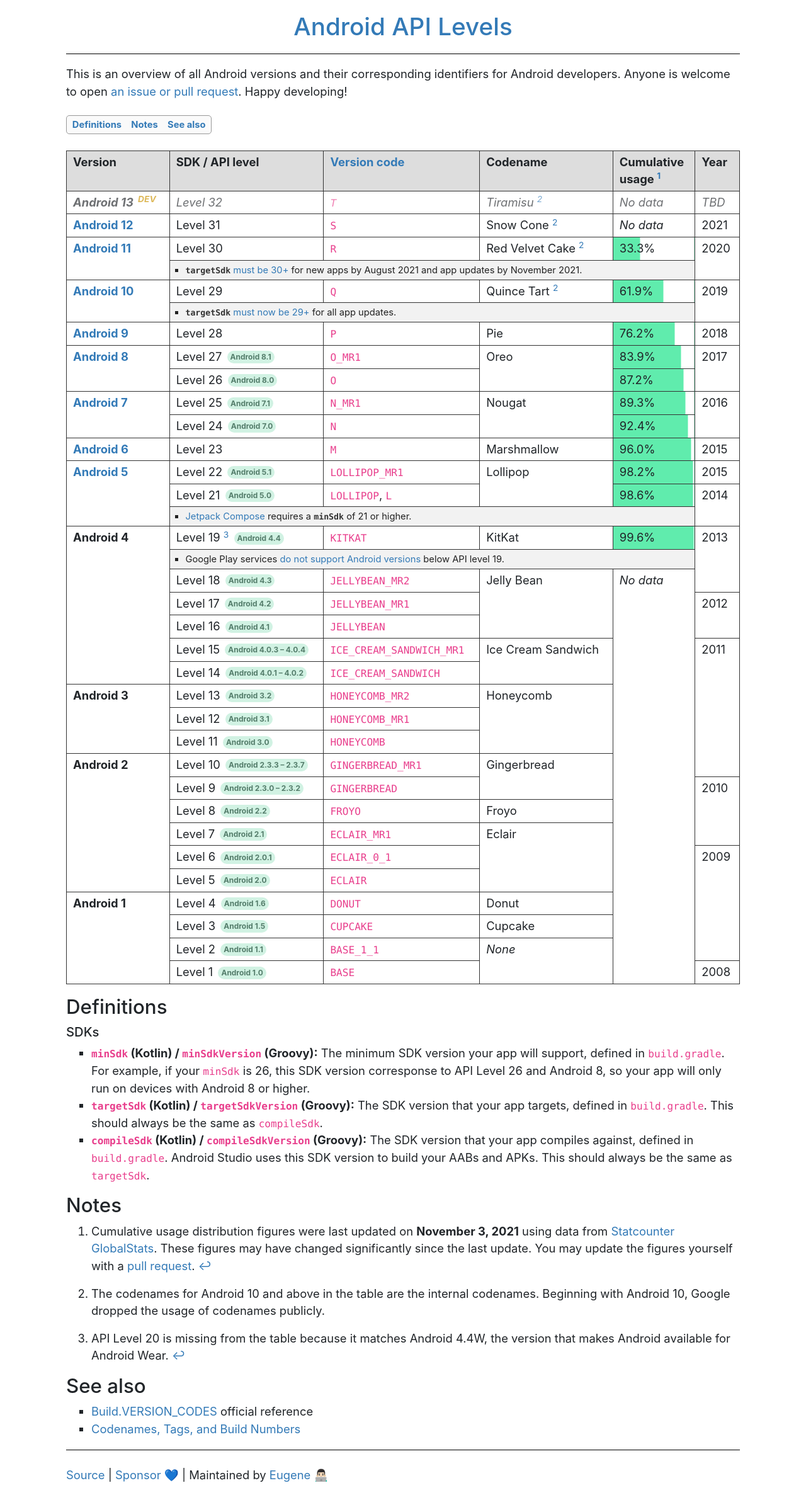
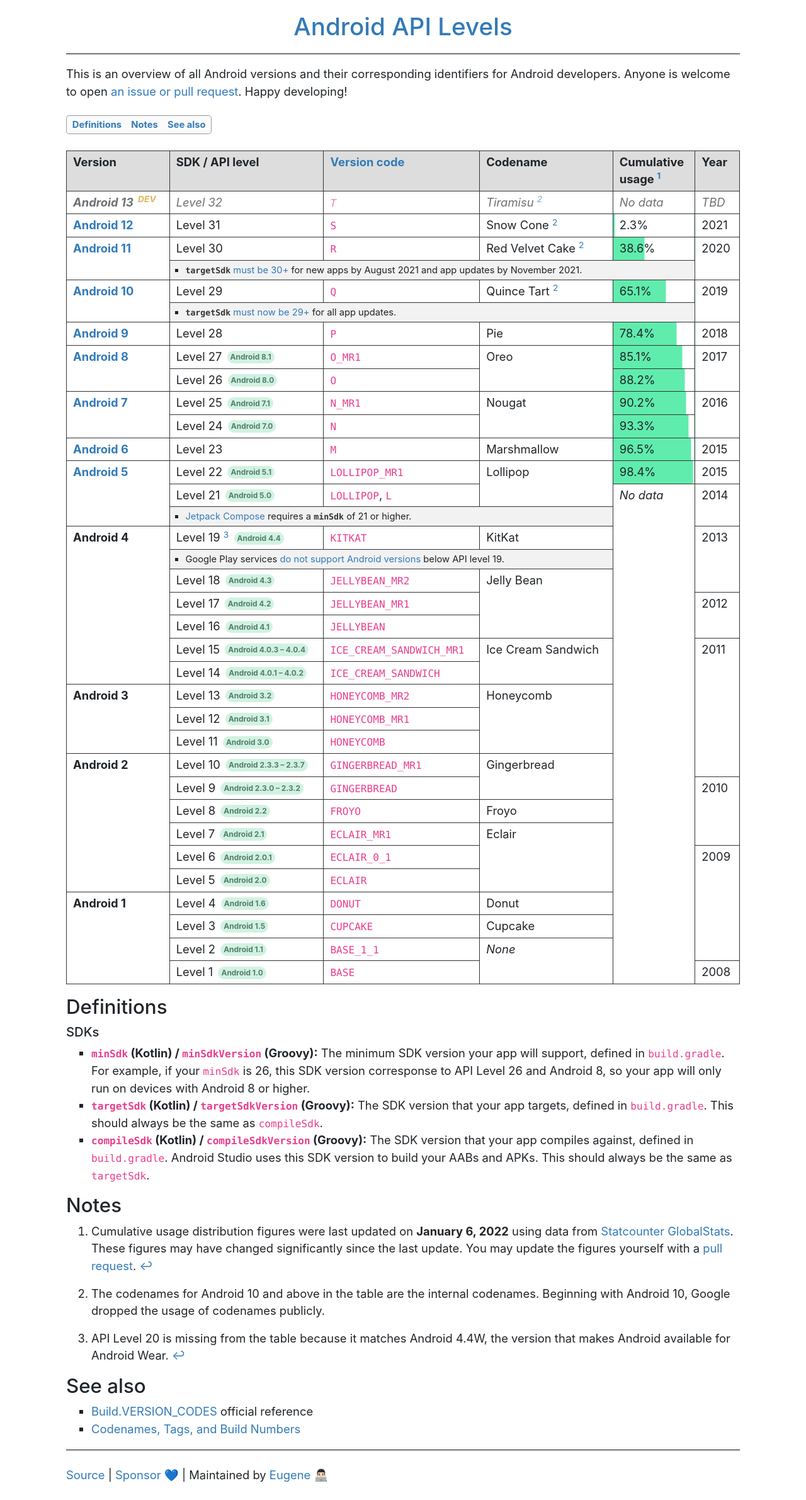
Before and after one commit to ebelinski/apilevels, a Jekyll site: the page built from index.md, in a window 1280 px wide. Shown: the whole page at 63% size. Built offline with Jekyll 4.4.1, drawn with Linux system fonts in a browser that asks for light colours; comment, search, counter and statistics services are not loaded.

Commit message:
Update data from October 2021 to W[eek]52 of 2021
Data on Android 12 is not yet available on monthly data.

Also, drop cumulative data on Android 4.4 and 4.0 since no recent data
is available.

```diff
--- a/index.md
+++ b/index.md
@@ -46,7 +46,7 @@
       Snow Cone
       <sup id="fnref:2"><a href="#fn:2" class="footnote">2</a></sup>
     </td>
-    <td><i>No data</i></td>
+    {% include progress-cell.html percentage=2.3 %}
     <td>2021</td>
   </tr>
   <tr>
@@ -59,7 +59,7 @@
       Red Velvet Cake
       <sup id="fnref:2"><a href="#fn:2" class="footnote">2</a></sup>
     </td>
-    {% include progress-cell.html percentage=33.3 %}
+    {% include progress-cell.html percentage=38.6 %}
     <td rowspan="2">2020</td>
   </tr>
   <tr class="table-notes"><td colspan="4">
@@ -77,7 +77,7 @@
       Quince Tart
       <sup id="fnref:2"><a href="#fn:2" class="footnote">2</a></sup>
     </td>
-    {% include progress-cell.html percentage=61.9 %}
+    {% include progress-cell.html percentage=65.1 %}
     <td rowspan="2">2019</td>
   </tr>
   <tr class="table-notes"><td colspan="4">
@@ -92,7 +92,7 @@
     <td>Level 28</td>
     <td><code>P</code></td>
     <td>Pie</td>
-    {% include progress-cell.html percentage=76.2 %}
+    {% include progress-cell.html percentage=78.4 %}
     <td>2018</td>
   </tr>
   <tr>
@@ -102,13 +102,13 @@
     <td>Level 27 <span class="subversion">Android 8.1</span></td>
     <td><code>O_MR1</code></td>
     <td rowspan="2">Oreo</td>
-    {% include progress-cell.html percentage=83.9 %}
+    {% include progress-cell.html percentage=85.1 %}
     <td rowspan="2">2017</td>
   </tr>
   <tr>
     <td>Level 26 <span class="subversion">Android 8.0</span></td>
     <td><code>O</code></td>
-    {% include progress-cell.html percentage=87.2 %}
+    {% include progress-cell.html percentage=88.2 %}
   </tr>
   <tr>
     <td rowspan="2">
@@ -117,13 +117,13 @@
     <td>Level 25 <span class="subversion">Android 7.1</span></td>
     <td><code>N_MR1</code></td>
     <td rowspan="2">Nougat</td>
-    {% include progress-cell.html percentage=89.3 %}
+    {% include progress-cell.html percentage=90.2 %}
     <td rowspan="2">2016</td>
   </tr>
   <tr>
     <td>Level 24 <span class="subversion">Android 7.0</span></td>
     <td><code>N</code></td>
-    {% include progress-cell.html percentage=92.4 %}
+    {% include progress-cell.html percentage=93.3 %}
   </tr>
   <tr>
     <td>
@@ -132,7 +132,7 @@
     <td>Level 23</td>
     <td><code>M</code></td>
     <td>Marshmallow</td>
-    {% include progress-cell.html percentage=96.0 %}
+    {% include progress-cell.html percentage=96.5 %}
     <td>2015</td>
   </tr>
   <tr>
@@ -142,16 +142,16 @@
     <td>Level 22 <span class="subversion">Android 5.1</span></td>
     <td><code>LOLLIPOP_MR1</code></td>
     <td rowspan="2">Lollipop</td>
-    {% include progress-cell.html percentage=98.2 %}
+    {% include progress-cell.html percentage=98.4 %}
     <td>2015</td>
   </tr>
   <tr>
     <td>Level 21 <span class="subversion">Android 5.0</span></td>
     <td><code>LOLLIPOP</code>, <code>L</code></td>
-    {% include progress-cell.html percentage=98.6 %}
+    <td rowspan="22"><i>No data</i></td>
     <td rowspan="2">2014</td>
   </tr>
-  <tr class="table-notes"><td colspan="4">
+  <tr class="table-notes"><td colspan="3">
     <ul>
       <li><a href="https://developer.android.com/jetpack/compose">Jetpack Compose</a> requires a <code>minSdk</code> of 21 or higher.</li>
     </ul>
@@ -164,10 +164,9 @@
     </td>
     <td><code>KITKAT</code></td>
     <td>KitKat</td>
-    {% include progress-cell.html percentage=99.6 %}
     <td rowspan="3">2013</td>
   </tr>
-  <tr class="table-notes"><td colspan="4">
+  <tr class="table-notes"><td colspan="3">
     <ul>
       <li>Google Play services <a href="https://android-developers.googleblog.com/2021/07/google-play-services-discontinuing-jelly-bean.html">do not support Android versions</a> below API level 19.</li>
     </ul>
@@ -176,7 +175,6 @@
     <td>Level 18 <span class="subversion">Android 4.3</span></td>
     <td><code>JELLYBEAN_MR2</code></td>
     <td rowspan="3">Jelly Bean</td>
-    <td rowspan="18"><i>No data</i></td>
   </tr>
   <tr>
     <td>Level 17 <span class="subversion">Android 4.2</span></td>
@@ -277,7 +275,7 @@
 <div class="footnotes">
   <ol>
     <li id="fn:1">
-      <p>Cumulative usage distribution figures were last updated on <b>November 3, 2021</b> using data from <a href="https://gs.statcounter.com/android-version-market-share/mobile-tablet/worldwide">Statcounter GlobalStats</a>. These figures may have changed significantly since the last update. You may update the figures yourself with a <a href="https://github.com/ebelinski/apilevels">pull request</a>. <a href="#fnref:1" class="reversefootnote">↩</a></p>
+      <p>Cumulative usage distribution figures were last updated on <b>January 6, 2022</b> using data from <a href="https://gs.statcounter.com/android-version-market-share/mobile-tablet/worldwide">Statcounter GlobalStats</a>. These figures may have changed significantly since the last update. You may update the figures yourself with a <a href="https://github.com/ebelinski/apilevels">pull request</a>. <a href="#fnref:1" class="reversefootnote">↩</a></p>
     </li>
     <li id="fn:2">
       <p>The codenames for Android 10 and above in the table are the internal codenames. Beginning with Android 10, Google dropped the usage of codenames publicly.</p>
```
